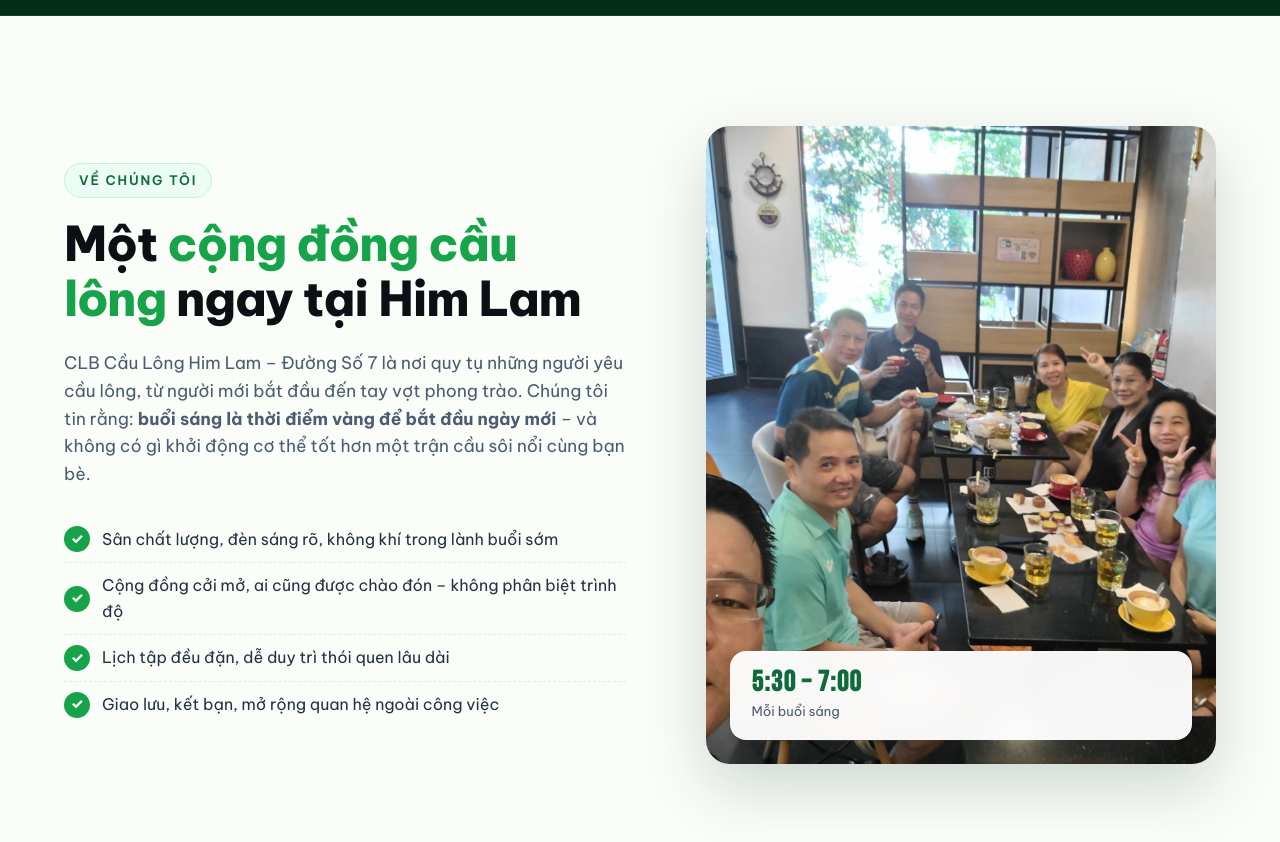
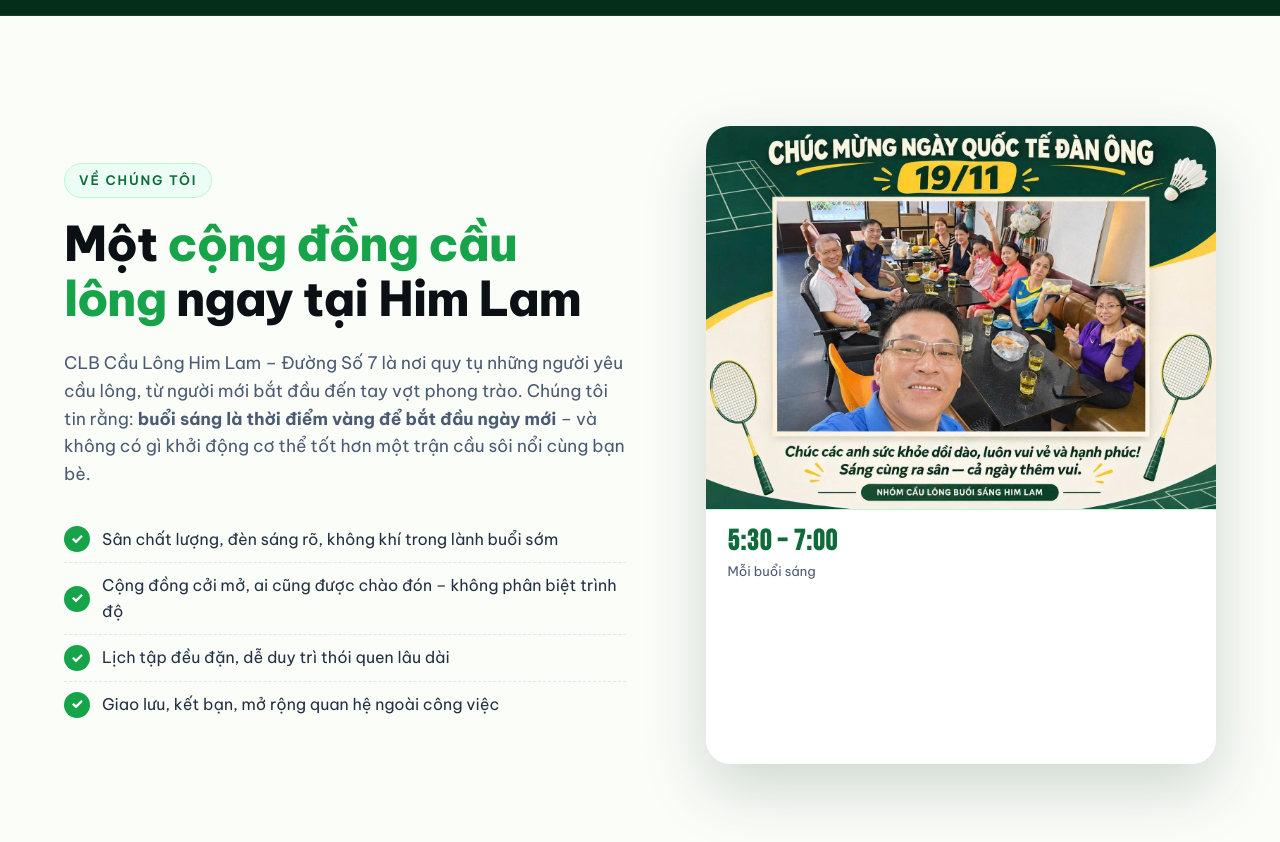
Before and after one commit to Arnold-3W/clb-cau-long-him-lam-ds7, a plain HTML site: page index.html in a window 1280 px wide. Shown: the part 892-1734 px from the top of the page. Drawn offline with Linux system fonts and the light colour scheme.

Commit message:
Add files via upload

```diff
--- a/index.html
+++ b/index.html
@@ -110,8 +110,8 @@
       </ul>
     </div>
     <div class="about-image">
-      <div class="image-frame">
-        <img src="assets/hero-2.jpg" alt="Thành viên CLB Him Lam" />
+      <div class="image-frame image-frame--full">
+        <img src="assets/about-19-11.jpg" alt="Chúc mừng Ngày Quốc tế Đàn ông 19/11 – Nhóm cầu lông buổi sáng Him Lam" />
         <div class="badge-floating">
           <strong>5:30 – 7:00</strong>
           <span>Mỗi buổi sáng</span>
--- a/styles.css
+++ b/styles.css
@@ -390,6 +390,14 @@ em { font-style: normal; color: var(--green-500); }
   transition: transform .8s;
 }
 .image-frame:hover img { transform: scale(1.05); }
+.image-frame--full { aspect-ratio: auto; background: #fff; }
+.image-frame--full img { height: auto; display: block; }
+.image-frame--full:hover img { transform: none; }
+.image-frame--full .badge-floating {
+  position: static; border-radius: 0; box-shadow: none;
+  background: #fff; backdrop-filter: none;
+  border-top: 1px solid var(--green-200);
+}
 .badge-floating {
   position: absolute;
   bottom: 24px; left: 24px; right: 24px;
```
